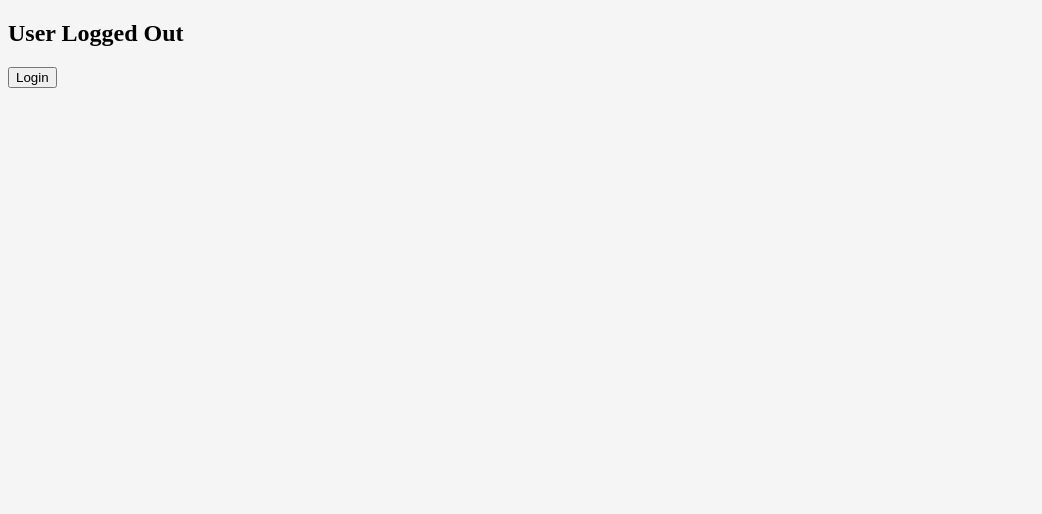
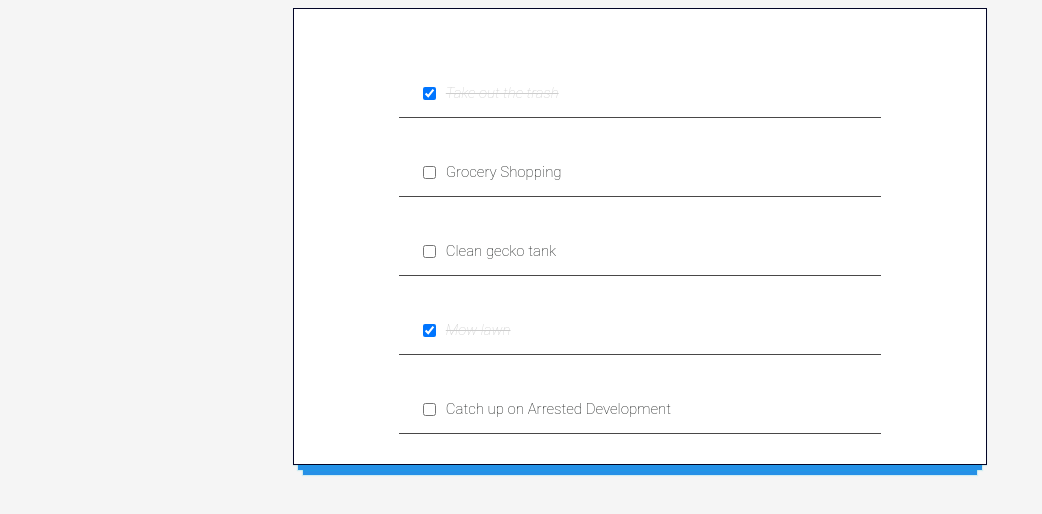
Before and after one commit to userforbidden/reactpractice, a React (Create React App) app in the folder todo-phase1/: page / in a window 1280 px wide. Shown: the top 514 px of the page, without its empty margins (0-1042 px from the left). Built offline with nearby package versions, Linux system fonts and the light colour scheme.

Commit message:
39. Completed Todo app Phase7

```diff
--- a/todo-phase1/src/App.js
+++ b/todo-phase1/src/App.js
@@ -1,8 +1,8 @@
 import React from 'react';
 import './App.css';
-import ConditionalPractice from './components/ConditionalPractice'
+//import ConditionalPractice from './components/ConditionalPractice'
 //import ConditionalApp from './components/ConditionalApp'
-//import TodoHeader from './components/TodoHeader'
+import TodoHeader from './components/TodoHeader'
 //import ChangeState from './components/ChangeState';
 //import TodoItem from './components/TodoItem'
 
@@ -57,7 +57,7 @@
 function App() {
   return (
     <div>
-      <ConditionalPractice />
+      <TodoHeader />
     </div>
   );
 }
--- a/todo-phase1/src/components/TodoItem.js
+++ b/todo-phase1/src/components/TodoItem.js
@@ -1,5 +1,10 @@
 import React from "react";
 function TodoItem(props){
+    const completedStyle = {
+        fontStyle: "italic",
+        color: "#cdcdcd",
+        textDecoration: "line-through"
+    }
     return(
         <div className="todo-item">
             <input
@@ -7,7 +12,7 @@
                 checked={props.item.completed}
                 onChange={()=> props.handleChange(props.item.id)}
             />
-            <p>{props.item.text}</p>
+            <p style={props.item.completed?completedStyle:null}>{props.item.text}</p>
         </div>
     )
 }
```
Also changed, not shown: 1 other file (tests, documents, lock files or other folders).
